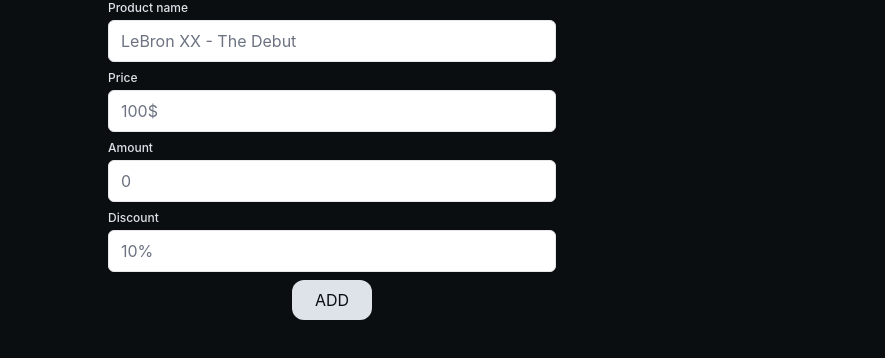
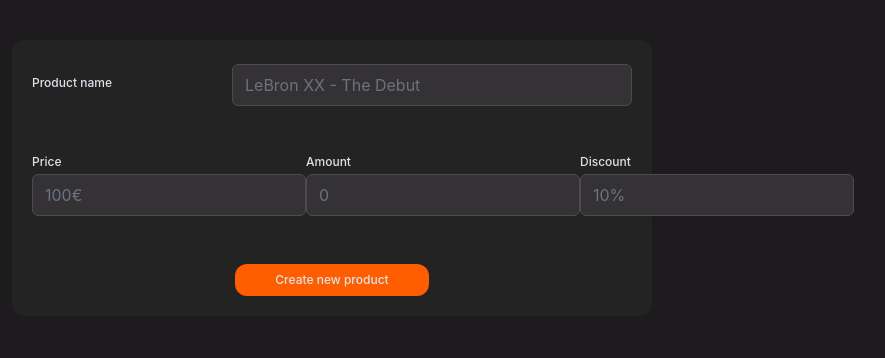
Before and after one commit to dmnkhvl/SimpleOrder, a React (Vite) app: page / in a window 1280 px wide. Shown: the top 358 px of the page, without its empty margins (308-1193 px from the left). Built offline with nearby package versions, Linux system fonts and the light colour scheme.

Commit message:
New UI for creating product + product update

```diff
--- a/src/App.jsx
+++ b/src/App.jsx
@@ -14,34 +14,47 @@ function App() {
   return (
     <div className="App">
       <div className="bg-dark text-white h-screen">
-        <div className="mx-auto max-w-screen-xl	">
-          <div className="flex flex-col gap-2 mx-auto max-w-md text-dark mb-10 ">
-            <div>
-              <label for="name" class="block text-xs font-medium text-white">
+        <div className="mx-auto max-w-screen-xl pt-10	">
+          <div className="mx-auto max-w-screen-sm bg-gray rounded-xl ">
+            <div className="flex flex-col p-5 gap-2 mx-auto text-darkGray shadow-sm mb-10 ">
+              <div className="flex justify-start items-center ">
+                <div className="w-4/12">
+                  <label
+                    for="name"
+                    class="block text-xs font-medium text-white"
+                  >
                     Product name
                   </label>
+                </div>
                 <input
                   type="text"
                   id="name"
                   onChange={(e) => setName(e.target.value)}
                   placeholder="LeBron XX - The Debut"
-                className="mt-1 w-full rounded-md border-gray-200 shadow-sm dark:border-gray-700 dark:bg-gray-800 dark:text-white sm:text-s"
+                  className="mt-1 w-4/6	rounded-md shadow-sm border-gray-700 bg-gray-900 text-white sm:text-s"
                 />
               </div>
+              <div className="flex mt-10 justify-between">
                 <div>
-              <label for="price" class="block text-xs font-medium text-white">
+                  <label
+                    for="price"
+                    class="block text-xs font-medium text-white"
+                  >
                     Price
                   </label>
                   <input
                     type="number"
                     id="price"
                     onChange={(e) => setPrice(e.target.value)}
-                placeholder="100$"
-                className="mt-1 w-full rounded-md border-gray-200 shadow-sm dark:border-gray-700 dark:bg-gray-800 dark:text-white sm:text-s"
+                    placeholder="100€"
+                    className="mt-1 rounded-md shadow-sm border-gray-700 bg-gray-900 text-white sm:text-s"
                   />
                 </div>
                 <div>
-              <label for="amount" class="block text-xs font-medium text-white">
+                  <label
+                    for="amount"
+                    class="block text-xs font-medium text-white"
+                  >
                     Amount
                   </label>
                   <input
@@ -49,9 +62,10 @@ function App() {
                     id="amount"
                     onChange={(e) => setAmount(e.target.value)}
                     placeholder="0"
-                className="mt-1 w-full rounded-md border-gray-200 shadow-sm dark:border-gray-700 dark:bg-gray-800 dark:text-white sm:text-s"
+                    className="mt-1 rounded-md shadow-sm border-gray-700 bg-gray-900 text-white sm:text-s"
                   />
                 </div>
+
                 <div>
                   <label
                     for="discount"
@@ -64,8 +78,9 @@ function App() {
                     id="discount"
                     onChange={(e) => setDiscount(e.target.value)}
                     placeholder="10%"
-                className="mt-1 w-full rounded-md border-gray-200 shadow-sm dark:border-gray-700 dark:bg-gray-800 dark:text-white sm:text-s"
+                    className="mt-1 rounded-md shadow-sm border-gray-700 bg-gray-900 text-white sm:text-s"
                   />
+                </div>
               </div>
 
               <button
@@ -81,12 +96,14 @@ function App() {
                     },
                   ]);
                 }}
-              className="p-2 w-20 mx-auto rounded-xl bg-white"
+                className="mt-10 px-10 py-2 font-medium text-xs  mx-auto rounded-xl bg-special text-white"
               >
-              ADD
+                Create new product
               </button>
             </div>
+          </div>
 
+          <div className="p-10 grid grid-flow-col gap-x-5 overflow-scroll">
             {products.map((product) => (
               <Product
                 key={product.id}
@@ -99,6 +116,7 @@ function App() {
           </div>
         </div>
       </div>
+    </div>
   );
 }
 
--- a/src/components/Product.jsx
+++ b/src/components/Product.jsx
@@ -2,12 +2,24 @@ import React from "react";
 
 function Product({ name, price, amount, discount }) {
   return (
-    <div className="mx-auto bg-white text-dark rounded-3xl max-w-xs">
+    <div className="mx-auto bg-white max-w-72 text-gray rounded-xl max-w-md">
       <div className="p-10">
-        <p>{name}</p>
-        <p>{price}$</p>
-        <p>{amount}</p>
-        <p>{discount}</p>
+        <p className="font-bold text-xl text-gray">{name}</p>
+        <p className="font-semibold text-lg text-gray">
+          {price}€ per piece w/o VAT
+        </p>
+        <p className="font-semibold text-lg text-gray">{amount}</p>
+        <p className="font-semibold text-lg text-gray">
+          {price * amount}€ w/o VAT before discount
+        </p>
+        <p className="font-semibold text-lg text-gray">{discount}% discount</p>
+        <p className="font-semibold text-lg text-gray">
+          {price * amount - price * amount * (discount / 100)}€ w/o VAT after
+          discount
+        </p>
+        <p className="font-semibold text-lg text-gray">
+          {(price * amount - price * amount * (discount / 100)) * 1.2}€ total
+        </p>
       </div>
     </div>
   );
--- a/tailwind.config.cjs
+++ b/tailwind.config.cjs
@@ -7,8 +7,12 @@ module.exports = {
         sans: ["SF Pro Display", "sans-serif"],
       },
       colors: {
-        dark: "#0B0E11",
+        dark: "#1D1B1D",
         white: "#DEE3EA",
+        gray: "#242324",
+        "gray-900": "#343234",
+        "gray-700": "#4d4c4d",
+        special: "#FE5D00",
       },
     },
   },
```
Lines whose indentation alone changed are shown as unchanged.
